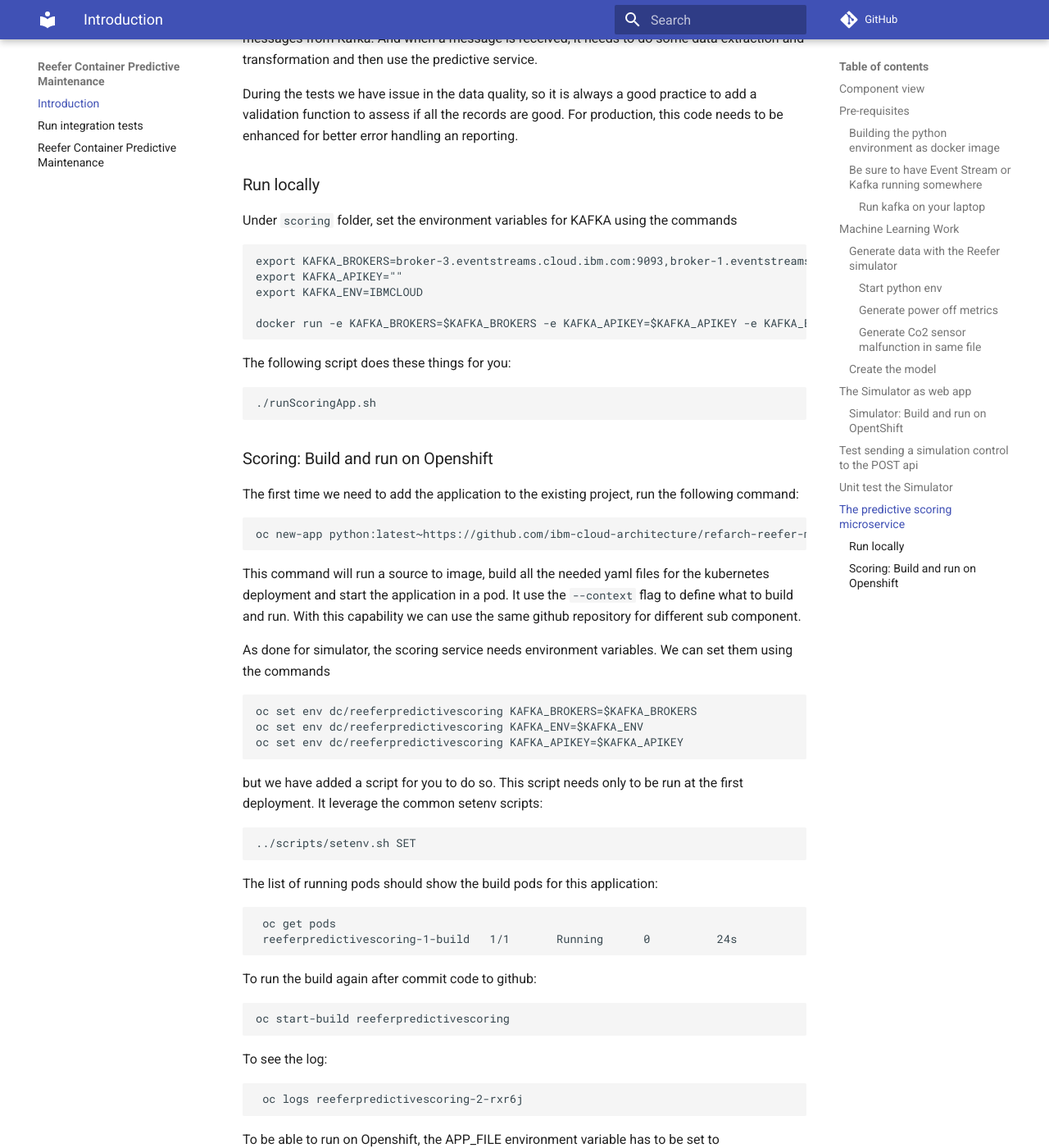
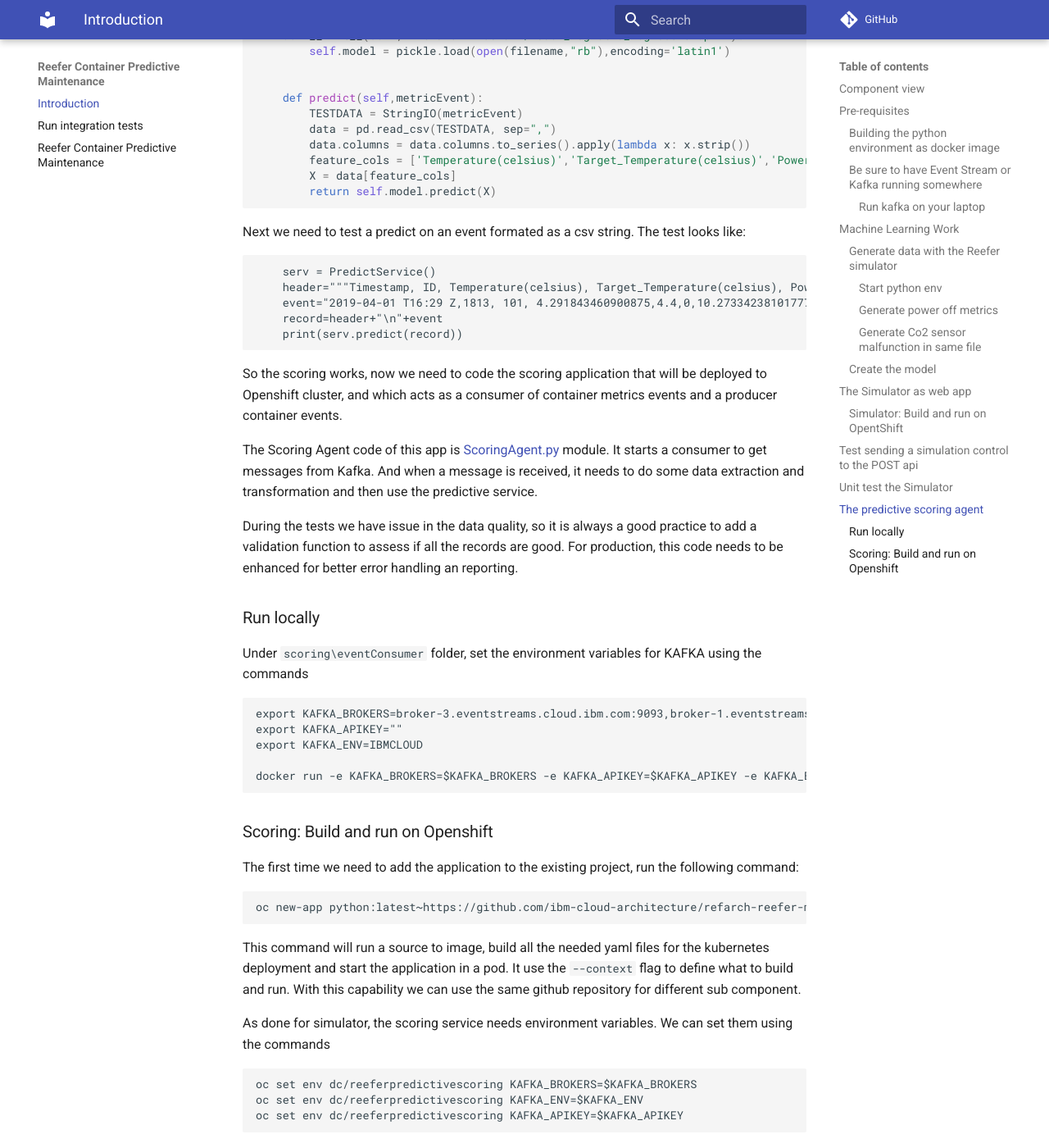
Before and after one commit to ibm-cloud-architecture/refarch-reefer-ml, an MkDocs documentation site: the page built from docs/index.md, in a window 1280 px wide and 1400 px high, scrolled down 11073 px. Shown: the whole window at 82% size. Built offline with MkDocs 1.6.1 and Material for MkDocs 9.7.7, drawn with Linux system fonts in a browser that asks for light colours; comment, search, counter and statistics services are not loaded; some of the changed text lies outside the part shown.

````diff
--- a/docs/index.md
+++ b/docs/index.md
@@ -30,7 +35,7 @@
 
 1. A curl script will do the post of this json object. [See this paragraph.](#test-sending-a-simulation-control-to-the-post-api)
 1. The metrics events are sent to the `containerMetrics` topic in Kafka.
-1. The predictive scoring is a consumer of such events, read one event at a time and call the model internally, then sends a new event when maintenance is required. [See the note](/#the-predictive-scoring-microservice) for details.
+1. The predictive scoring is a consumer of such events, read one event at a time and call the model internally, then sends a new event when maintenance is required. [See the note](/#the-predictive-scoring-agent) for details.
 1. The maintenance requirement is an event in the `containers` topic.
 1. The last element is to trace the container maintenance event, in real application, this component should trigger a business process to get human performing the maintenance. The [following repository]() is the microservice we could use on as this component, but we have a simple consumer in the `consumer` folder.
 
@@ -69,7 +74,7 @@
 
 For Openshift deployment click to the `connect to the cluster` get broker URL and generate API key, for all topics.
 
-![](images/es/cluster-access.png)
+![](images/cluster-access.png)
 
 #### Run kafka on your laptop
 
@@ -117,8 +122,11 @@
 ```
 
 ```
-    root@03721594782f: python reefer_simulator_tool.py --stype poweroff --cid 101 --records 1000 --temp 4 --file ../ml/data/metrics.csv --append yes
+    root@03721594782f: python reefer_simulator_tool.py --stype poweroff --cid 101 --records 1000 --temp 4 --file ../ml/data/metrics.csv --append no
+```
 
+The results looks like:
+```
     Generating  1000  poweroff metrics
 
     Timestamp   ID  Temperature(celsius) Target_Temperature(celsius)      Power  PowerConsumption ContentType  O2 CO2  Time_Door_Open Maintenance_Required Defrost_Cycle
@@ -136,7 +144,7 @@
 ```
 
 !!! note
-        The simulator is integrated in the event producer to send real time events to kafka, as if the Reefer container was loaded with fresh goods and is travelling oversea. A consumer code can call the predictive model to assess if maintenance is required and post new event on a `containers` topic.
+        The simulator is integrated in the event producer to send real time events to kafka, as if the Reefer container was loaded with fresh goods and is travelling oversea. A consumer code can call the predictive model to assess if maintenance is required and post new event on a `containers` topic (this consumer code is in the `scoring/eventConsumer` folder).
 
 ### Create the model
 
@@ -304,9 +312,9 @@
 root@1de81b16f940:/# python tests/TestSimulator.py
 ```
 
-## The predictive scoring microservice
+## The predictive scoring agent
 
-Applying the same pattern as the simulation webapp, we implement a kafka consumer and producer in python that call the serialized analytic model. The code in the `scoring` folder.
+Applying the same pattern as the simulation webapp, we implement a kafka consumer and producer in python that calls the serialized analytical model. The code in the `scoring\eventConsumer` folder.
 
 Applying a TDD approach we start by a TestScoring.py class.
 
@@ -363,26 +371,20 @@
 
 So the scoring works, now we need to code the scoring application that will be deployed to Openshift cluster, and which acts as a consumer of container metrics events and a producer container events.
 
-The Scoring App code of this app is [ScoringApp.py](https://github.com/ibm-cloud-architecture/refarch-reefer-ml/blob/master/scoring/ScoringApp.py) module. It starts a consumer to get messages from Kafka. And when a message is received, it needs to do some data extraction and transformation and then use the predictive service.
+The Scoring Agent code of this app is [ScoringAgent.py](https://github.com/ibm-cloud-architecture/refarch-reefer-ml/blob/master/scoring/ScoringAgent.py) module. It starts a consumer to get messages from Kafka. And when a message is received, it needs to do some data extraction and transformation and then use the predictive service.
 
 During the tests we have issue in the data quality, so it is always a good practice to add a validation function to assess if all the records are good. For production, this code needs to be enhanced for better error handling an reporting.
 
 ### Run locally
 
-Under `scoring` folder, set the environment variables for KAFKA using the commands
+Under `scoring\eventConsumer` folder, set the environment variables for KAFKA using the commands
 
 ```
 export KAFKA_BROKERS=broker-3.eventstreams.cloud.ibm.com:9093,broker-1.eventstreams.cloud.ibm.com:9093,broker-0.eventstreams.cloud.ibm.com:9093,broker-5.eventstreams.cloud.ibm.com:9093,broker-2.eventstreams.cloud.ibm.com:9093,broker-4.eventstreams.cloud.ibm.com:9093
 export KAFKA_APIKEY=""
 export KAFKA_ENV=IBMCLOUD
 
-docker run -e KAFKA_BROKERS=$KAFKA_BROKERS -e KAFKA_APIKEY=$KAFKA_APIKEY -e KAFKA_ENV=$KAFKA_ENV -v $(pwd)/..:/home -ti ibmcase/python bash -c "cd /home/scoring && export PYTHONPATH=/home && python ScoringApp.py"
-```
-
-The following script does these things for you:
-
-```
-./runScoringApp.sh
+docker run -e KAFKA_BROKERS=$KAFKA_BROKERS -e KAFKA_APIKEY=$KAFKA_APIKEY -e KAFKA_ENV=$KAFKA_ENV -v $(pwd)/..:/home -ti ibmcase/python bash -c "cd /home/scoring && export PYTHONPATH=/home && python ScoringAgent.py"
 ```
 
 ### Scoring: Build and run on Openshift
@@ -390,7 +392,7 @@
 The first time we need to add the application to the existing project, run the following command:
 
 ```
-oc new-app python:latest~https://github.com/ibm-cloud-architecture/refarch-reefer-ml.git --context-dir=scoring --name reeferpredictivescoring
+oc new-app python:latest~https://github.com/ibm-cloud-architecture/refarch-reefer-ml.git --context-dir=scoring/eventConsumer --name reeferpredictivescoring
 ```
 
 This command will run a source to image, build all the needed yaml files for the kubernetes deployment and start the application in a pod. It use the `--context` flag to define what to build and run. With this capability we can use the same github repository for different sub component.
````
Also changed, not shown: other parts of docs/index.md (+8 -3 lines), 17 other files.
